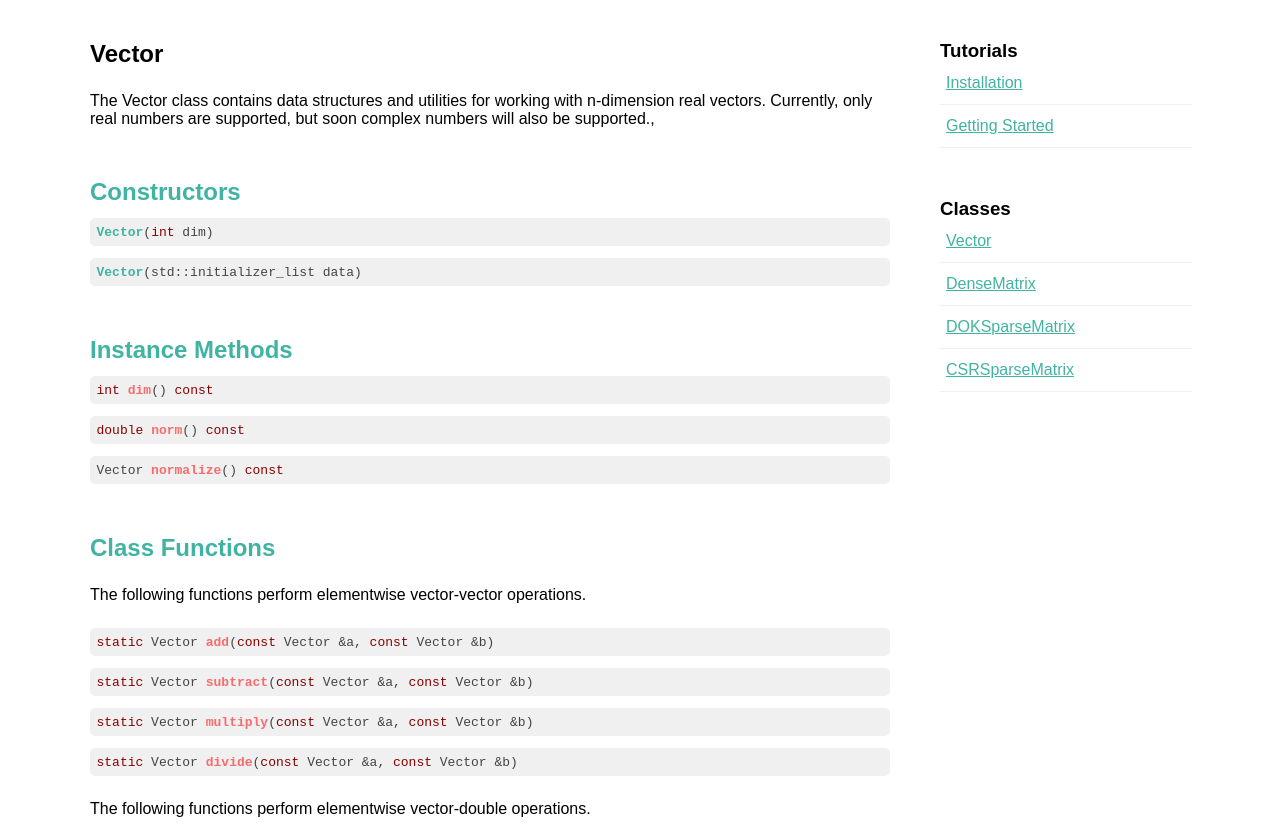
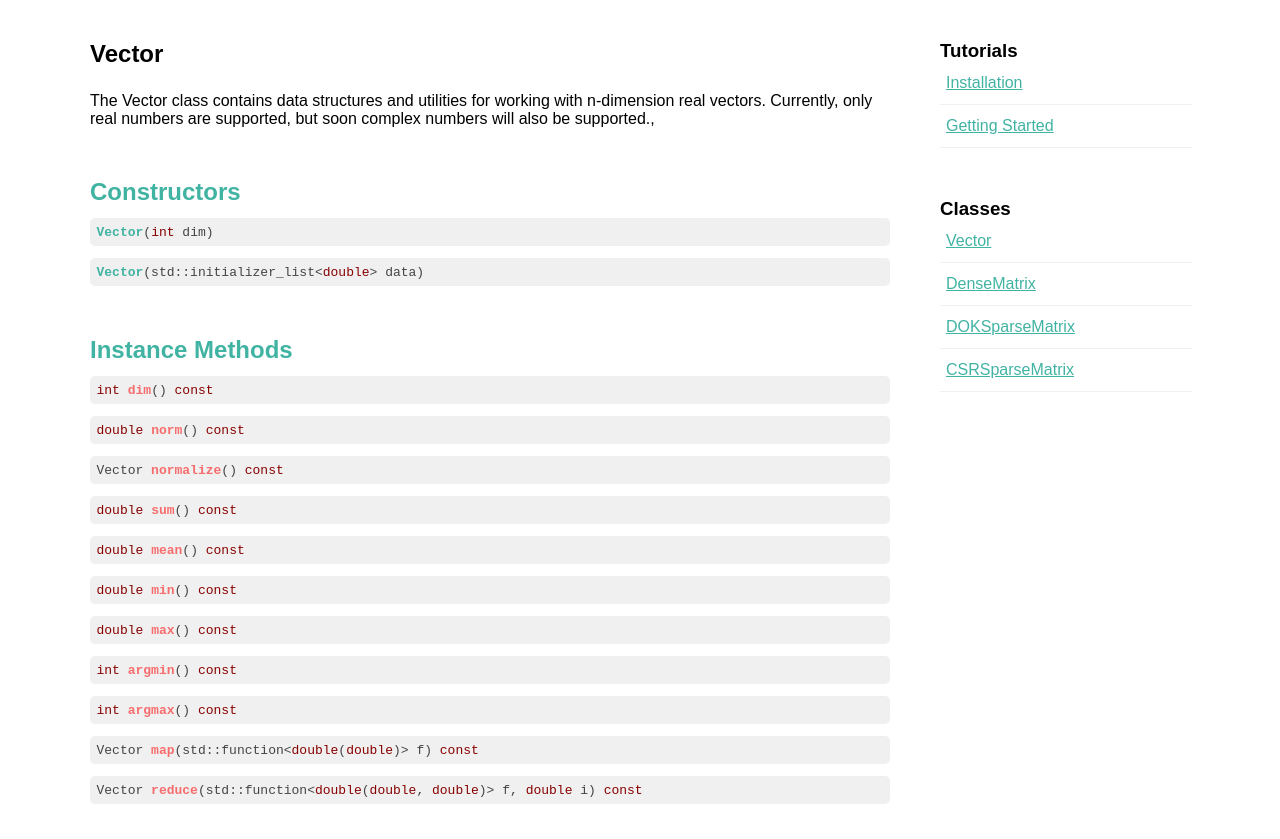
Before and after one commit to thomasbarrett/zop, a plain HTML site: page docs/Vector.html in a window 1280 px wide. Shown: the part 70-909 px from the top of the page. Drawn offline with nearby package versions, Linux system fonts and the light colour scheme.

Commit message:
Added methods to vector class

```diff
--- a/docs/Vector.html
+++ b/docs/Vector.html
@@ -31,7 +31,7 @@
         <section>
             <h2>Constructors</h2>
             <pre><code class="cpp">Vector(int dim)</code></pre>
-            <pre><code class="cpp">Vector(std::initializer_list<double> data)</code></pre>
+            <pre><code class="cpp">Vector(std::initializer_list&ltdouble&gt data)</code></pre>
         </section>
 
         <section>
@@ -39,6 +39,16 @@
             <pre><code class="cpp">int dim() const</code></pre>
             <pre><code class="cpp">double norm() const</code></pre>
             <pre><code class="cpp">Vector normalize() const</code></pre>
+            <pre><code class="cpp">double sum() const </code></pre>
+            <pre><code class="cpp">double mean() const </code></pre>
+            <pre><code class="cpp">double min() const </code></pre>
+            <pre><code class="cpp">double max() const </code></pre>
+            <pre><code class="cpp">int argmin() const </code></pre>
+            <pre><code class="cpp">int argmax() const </code></pre>
+            <pre><code class="cpp">Vector map(std::function&ltdouble(double)&gt f) const</code></pre>
+            <pre><code class="cpp">Vector reduce(std::function&ltdouble(double, double)&gt f, double i) const</code></pre>
+
+
         </section>
 
         <section>
@@ -71,6 +81,7 @@
             <pre><code class="cpp">Vector operator*(double b) const</code></pre>
             <pre><code class="cpp">Vector operator/(const Vector &b) const</code></pre>
             <pre><code class="cpp">Vector operator/(double b) const</code></pre>
+            <pre><code class="cpp">std::ostream& operator<<(std::ostream &os, const Vector &v)</code></pre>
         </section>
 
 
```
Also changed, not shown: 2 other files.
